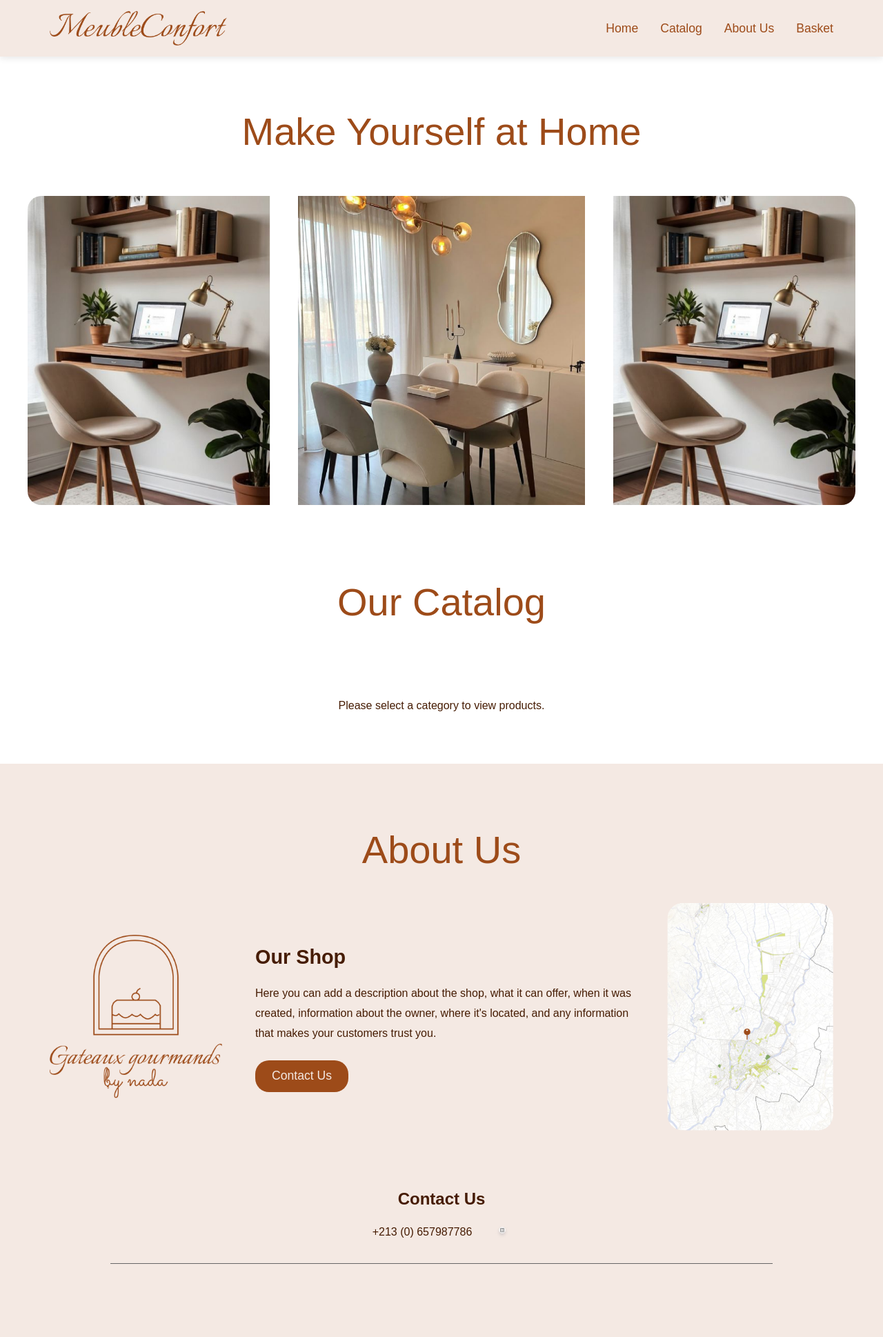
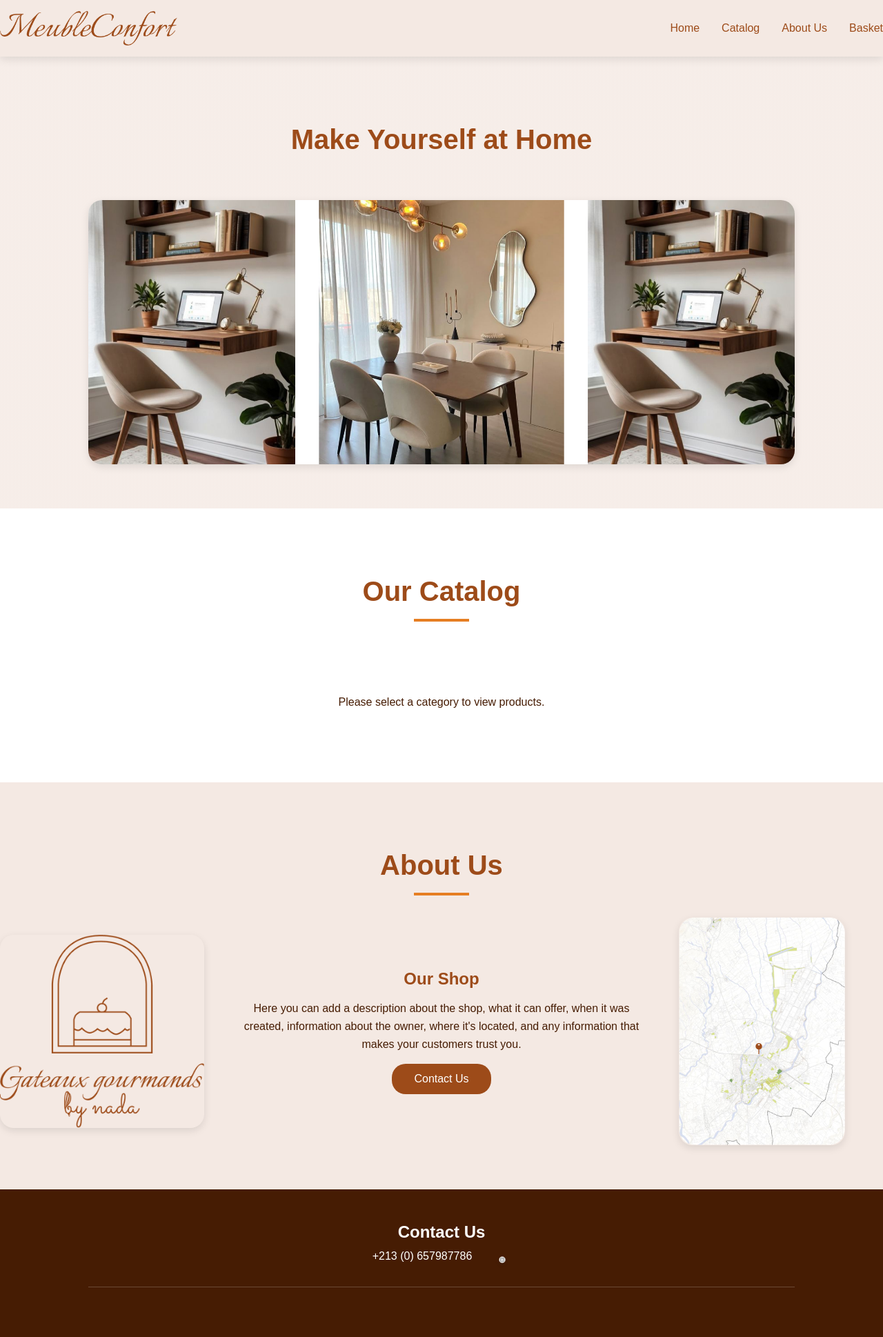
Before and after one commit to TIFOURAmanel/Ecommerce_website_js, a PHP site: page /landingPage.php in a window 1280 px wide. Shown: the whole page at 69% size. Before the commit the page ends 1832 px from the top, so only its background shows below. Run offline with PHP 8.4, Linux system fonts and the light colour scheme; data that the repository does not hold is empty.

Commit message:
code cleaning

```diff
--- a/landingPage.php
+++ b/landingPage.php
@@ -1,8 +1,8 @@
 <?php
 session_start();
-require_once('connection.php'); // Database connection file
+require_once('connection.php');
 
-// Initialize variables
+// Initialize variables and fetch data
 $selectedCategory = isset($_GET['category_id']) ? (int)$_GET['category_id'] : null;
 $products = [];
 $categories = [];
@@ -10,11 +10,11 @@ $categories = [];
 try {
     $pdo = getConnection();
 
-    // Get all categories
+    // Fetch categories
     $stmt = $pdo->query("SELECT category_id, name_categ FROM categories");
     $categories = $stmt->fetchAll(PDO::FETCH_ASSOC);
 
-    // If a category is selected, get its products
+    // Fetch products if category selected
     if ($selectedCategory) {
         $stmt = $pdo->prepare("SELECT * FROM products WHERE category_id = ?");
         $stmt->execute([$selectedCategory]);
@@ -25,7 +25,6 @@ try {
     $_SESSION['error'] = "Error loading data. Please try again.";
 }
 ?>
-
 <!DOCTYPE html>
 <html lang="en">
 <head>
@@ -34,7 +33,6 @@ try {
     <title>Meuble Confort</title>
     <link rel="stylesheet" href="landingStyle.css">
     <style>
-        /* Add these styles to your existing CSS */
         .category-list {
             display: flex;
             justify-content: center;
@@ -43,7 +41,6 @@ try {
             padding: 0;
             list-style: none;
         }
-
         .category-btn {
             padding: 10px 20px;
             background-color: #f5f5f5;
@@ -53,12 +50,10 @@ try {
             transition: all 0.3s ease;
             font-size: 16px;
         }
-
         .category-btn:hover, .category-btn.active {
             background-color: #333;
             color: white;
         }
-
         .products-container {
             display: grid;
             grid-template-columns: repeat(auto-fill, minmax(250px, 1fr));
@@ -66,7 +61,6 @@ try {
             padding: 20px;
             margin-top: 20px;
         }
-
         .product-card {
             border: 1px solid #ddd;
             border-radius: 8px;
@@ -74,19 +68,16 @@ try {
             transition: transform 0.3s ease;
             background: white;
         }
-
         .product-card:hover {
             transform: translateY(-5px);
             box-shadow: 0 5px 15px rgba(0,0,0,0.1);
         }
-
         .product-image {
             width: 100%;
             height: 200px;
             object-fit: cover;
             border-radius: 4px;
         }
-
         .no-products {
             text-align: center;
             padding: 20px;
@@ -130,7 +121,7 @@ try {
                 <?php endforeach; ?>
             </ul>
 
-            <div class="products-container" id="products-container">
+            <div class="products-container">
                 <?php if ($selectedCategory): ?>
                     <?php if (!empty($products)): ?>
                         <?php foreach ($products as $product): ?>
@@ -155,7 +146,6 @@ try {
             <h2 class="section-title">About Us</h2>
             <div class="about-container">
                 <img src="images/logocake.png" alt="Cake logo" class="about-logo">
-
                 <div class="about-content">
                     <h3 class="about-subtitle">Our Shop</h3>
                     <p class="about-text">
@@ -165,7 +155,6 @@ try {
                     </p>
                     <button class="cta-button">Contact Us</button>
                 </div>
-
                 <img src="images/map.png" alt="Location map" class="about-map">
             </div>
         </section>
@@ -178,7 +167,6 @@ try {
                 <p class="phone-number">+213 (0) 657987786</p>
                 <div class="social-icons">
                     <img src="images/instagram.png" alt="Instagram" class="social-icon">
-                    <!-- Add other social icons here -->
                 </div>
             </div>
             <div class="divider"></div>
--- a/landingStyle.css
+++ b/landingStyle.css
@@ -1,11 +1,14 @@
-/* ===== Base Styles ===== */
+/* ===== Variables & Base Styles ===== */
 :root {
     --primary-color: #9D4B19;
     --primary-light: #F4E9E3;
+    --accent-color: #E67E22;
     --text-dark: #461c03;
     --text-light: #ffffff;
+    --gray-light: #f5f5f5;
     --border-radius: 20px;
     --transition: all 0.3s ease;
+    --shadow: 0 4px 12px rgba(0,0,0,0.1);
   }
 
   * {
@@ -22,20 +25,39 @@ body {
   }
 
   /* ===== Typography ===== */
+  h1, h2, h3 {
+    font-weight: 600;
+    line-height: 1.2;
+  }
+
   .section-title, .hero-title {
-
-    font-weight: 400;
-    font-size: 3.5rem;
+    font-size: 2.5rem;
     text-align: center;
     margin: 2rem 0;
     color: var(--primary-color);
+    position: relative;
+  }
+
+  .section-title::after {
+    content: '';
+    display: block;
+    width: 80px;
+    height: 4px;
+    background: var(--accent-color);
+    margin: 1rem auto;
   }
 
   .about-subtitle {
-    font-family: 'Montserrat', sans-serif;
-    font-weight: 700;
-    font-size: 1.8rem;
+    font-size: 1.5rem;
     margin-bottom: 1rem;
+    color: var(--primary-color);
+  }
+
+  /* ===== Layout Components ===== */
+  .container {
+    max-width: 1200px;
+    margin: 0 auto;
+    padding: 0 2rem;
   }
 
   /* ===== Header Styles ===== */
@@ -45,21 +67,17 @@ body {
     position: sticky;
     top: 0;
     z-index: 100;
-    box-shadow: 0 2px 10px rgba(0,0,0,0.1);
+    box-shadow: var(--shadow);
   }
 
   .header-container {
     display: flex;
     justify-content: space-between;
     align-items: center;
-    max-width: 1200px;
-    margin: 0 auto;
-    padding: 0 2rem;
   }
 
   .logo {
     height: 50px;
-    width: auto;
     transition: var(--transition);
   }
 
@@ -67,68 +85,7 @@ body {
     transform: scale(1.05);
   }
 
-.category-list {
-    display: flex;
-    justify-content: center;
-    flex-wrap: wrap;
-    gap: 15px;
-    padding: 0;
-    list-style: none;
-}
-
-.category-btn {
-    padding: 10px 20px;
-    background-color: #f5f5f5;
-    border: 1px solid #ddd;
-    border-radius: 4px;
-    cursor: pointer;
-    transition: all 0.3s ease;
-    font-size: 16px;
-}
-
-.category-btn:hover, .category-btn.active {
-    background-color: #333;
-    color: white;
-}
-
-.products-container {
-    display: grid;
-    grid-template-columns: repeat(auto-fill, minmax(250px, 1fr));
-    gap: 20px;
-    padding: 20px;
-    margin-top: 20px;
-}
-
-.product-card {
-    border: 1px solid #ddd;
-    border-radius: 8px;
-    padding: 15px;
-    transition: transform 0.3s ease;
-    background: white;
-}
-
-.product-card:hover {
-    transform: translateY(-5px);
-    box-shadow: 0 5px 15px rgba(0,0,0,0.1);
-}
-
-.product-image {
-    width: 100%;
-    height: 200px;
-    object-fit: cover;
-    border-radius: 4px;
-}
-
-.no-products {
-    text-align: center;
-    padding: 20px;
-    grid-column: 1 / -1;
-}
-/* ===== Navigation Styles ===== */
-.main-nav {
-    display: flex;
-}
-
+  /* ===== Navigation ===== */
   .nav-list {
     display: flex;
     gap: 2rem;
@@ -139,9 +96,8 @@ body {
     color: var(--primary-color);
     text-decoration: none;
     font-weight: 500;
-    font-size: 1.1rem;
+    padding: 0.5rem 0;
     position: relative;
-    padding: 0.5rem 0;
     transition: var(--transition);
   }
 
@@ -164,142 +120,165 @@ body {
     width: 100%;
   }
 
-
-
-.basket-icon {
-    height: 24px;
-    width: 24px;
-}
-
   /* ===== Hero Section ===== */
   .hero {
-    padding: 2rem 0;
+    padding: 4rem 0;
+    background: linear-gradient(rgba(244, 233, 227, 0.8), rgba(244, 233, 227, 0.8));
   }
 
   .hero-content {
-    max-width: 1200px;
-    margin: 0 auto;
-    display: flex;
-    flex-direction: column;
-    align-items: center;
-    gap: 1rem;
+    text-align: center;
   }
 
   .hero-image {
-    max-width: 100%;
+    max-width: 80%;
     height: auto;
     border-radius: var(--border-radius);
+    margin-top: 2rem;
+    box-shadow: var(--shadow);
   }
 
   /* ===== Catalog Section ===== */
   .catalog-section {
-    padding: 2rem 0;
-    max-width: 1200px;
-    margin: 0 auto;
+    padding: 4rem 0;
   }
 
   .category-list {
     display: flex;
     justify-content: center;
-    gap: 3rem;
-    list-style: none;
+    flex-wrap: wrap;
+    gap: 1rem;
+    margin: 2rem 0;
+  }
+
+  .category-btn {
+    padding: 0.8rem 1.5rem;
+    background-color: var(--gray-light);
+    border: none;
+    border-radius: var(--border-radius);
+    cursor: pointer;
+    transition: var(--transition);
+    font-weight: 500;
+  }
+
+  .category-btn:hover, .category-btn.active {
+    background-color: var(--primary-color);
+    color: white;
+    transform: translateY(-3px);
+  }
+
+  .products-container {
+    display: grid;
+    grid-template-columns: repeat(auto-fill, minmax(280px, 1fr));
+    gap: 2rem;
     margin-top: 2rem;
   }
 
-.category-link {
-    color: var(--primary-color);
-    text-decoration: none;
-    font-size: 1.5rem;
-    font-weight: 500;
-    padding: 0.5rem 1rem;
+  .product-card {
+    background: white;
     border-radius: var(--border-radius);
+    overflow: hidden;
     transition: var(--transition);
+    box-shadow: 0 2px 8px rgba(0,0,0,0.1);
   }
 
-.category-link:hover {
-    background-color: var(--primary-light);
-    color: var(--text-dark);
+  .product-card:hover {
+    transform: translateY(-10px);
+    box-shadow: 0 10px 20px rgba(0,0,0,0.15);
+  }
+
+  .product-image {
+    width: 100%;
+    height: 220px;
+    object-fit: cover;
+  }
+
+  .product-info {
+    padding: 1.5rem;
+  }
+
+  .product-info h3 {
+    margin-bottom: 0.5rem;
+    color: var(--primary-color);
+  }
+
+  .product-info p {
+    margin-bottom: 1rem;
+    color: #666;
+  }
+
+  .price {
+    font-weight: 700;
+    color: var(--primary-color);
+    font-size: 1.2rem;
   }
 
   /* ===== About Section ===== */
   .about-section {
-    padding: 3rem 0;
+    padding: 4rem 0;
     background-color: var(--primary-light);
   }
 
   .about-container {
-    max-width: 1200px;
-    margin: 0 auto;
-    display: flex;
-    justify-content: space-between;
+    display: grid;
+    grid-template-columns: 1fr 2fr 1fr;
     align-items: center;
     gap: 3rem;
-    padding: 0 2rem;
   }
 
   .about-logo, .about-map {
-    max-width: 250px;
-    height: auto;
+    max-width: 100%;
     border-radius: var(--border-radius);
+    box-shadow: var(--shadow);
   }
 
   .about-content {
-    flex: 1;
-    max-width: 600px;
-}
-
-.about-text {
-    margin-bottom: 1.5rem;
-    line-height: 1.8;
+    text-align: center;
   }
 
   .cta-button {
     background-color: var(--primary-color);
-    color: var(--primary-light);
+    color: white;
     border: none;
-    padding: 0.8rem 1.5rem;
+    padding: 0.8rem 2rem;
     border-radius: var(--border-radius);
-    font-family: 'Montserrat', sans-serif;
-    font-size: 1.1rem;
+    font-size: 1rem;
     cursor: pointer;
     transition: var(--transition);
+    margin-top: 1rem;
   }
 
   .cta-button:hover {
-    background-color: var(--text-dark);
-    transform: translateY(-2px);
-    box-shadow: 0 4px 8px rgba(0,0,0,0.1);
+    background-color: var(--accent-color);
+    transform: translateY(-3px);
+    box-shadow: var(--shadow);
   }
 
-/* ===== Footer Styles ===== */
+  /* ===== Footer ===== */
   .footer {
-    background-color: var(--primary-light);
-    padding: 2rem 0;
-}
-
-.footer-container {
-    max-width: 1200px;
-    margin: 0 auto;
-    display: flex;
-    flex-direction: column;
-    align-items: center;
-    gap: 1rem;
+    background-color: var(--text-dark);
+    color: white;
+    padding: 3rem 0;
+    text-align: center;
   }
 
   .contact-info {
     display: flex;
+    justify-content: center;
     align-items: center;
     gap: 2rem;
+    margin-bottom: 1rem;
   }
 
   .social-icons {
     display: flex;
-    gap: 1rem;
+    justify-content: center;
+    gap: 1.5rem;
+    margin-top: 1rem;
   }
 
   .social-icon {
     height: 24px;
-    width: 24px;
     transition: var(--transition);
   }
 
@@ -310,89 +289,39 @@ body {
   .divider {
     width: 80%;
     height: 1px;
-    background-color: #666;
-    margin: 1rem auto;
+    background-color: rgba(255,255,255,0.2);
+    margin: 1.5rem auto;
   }
+
+
+
 
   /* ===== Responsive Design ===== */
   @media (max-width: 768px) {
     .header-container {
       flex-direction: column;
       gap: 1rem;
-        padding: 1rem;
-    }
-
-    .search-container {
-        width: 100%;
-        flex-direction: column;
-    }
-
-    .search-input {
-        width: 100%;
-    }
-
-    .about-container {
-        flex-direction: column;
-        text-align: center;
     }
 
     .nav-list {
       gap: 1rem;
     }
 
-    .category-list {
+    .hero-title, .section-title {
+      font-size: 2rem;
+    }
+
+    .about-container {
+      grid-template-columns: 1fr;
+      text-align: center;
+    }
+
+    .products-container {
+      grid-template-columns: 1fr;
+    }
+
+    .contact-info {
       flex-direction: column;
       gap: 1rem;
     }
   }
-
-
-.category-list {
-    display: flex;
-    justify-content: center;
-    flex-wrap: wrap;
-    gap: 15px;
-    padding: 0;
-    list-style: none;
-}
-
-.category-btn {
-    padding: 10px 20px;
-    background-color: #f5f5f5;
-    border: 1px solid #ddd;
-    border-radius: 4px;
-    cursor: pointer;
-    transition: all 0.3s ease;
-}
-
-.category-btn:hover, .category-btn.active {
-    background-color: #333;
-    color: white;
-}
-
-.products-container {
-    display: grid;
-    grid-template-columns: repeat(auto-fill, minmax(250px, 1fr));
-    gap: 20px;
-    padding: 20px;
-    margin-top: 20px;
-}
-
-.product-card {
-    border: 1px solid #ddd;
-    border-radius: 8px;
-    padding: 15px;
-    transition: transform 0.3s ease;
-}
-
-.product-card:hover {
-    transform: translateY(-5px);
-    box-shadow: 0 5px 15px rgba(0,0,0,0.1);
-}
-
-.product-image {
-    width: 100%;
-    height: 200px;
-    object-fit: cover;
-    border-radius: 4px;
-}
```
Lines whose indentation alone changed are shown as unchanged.
